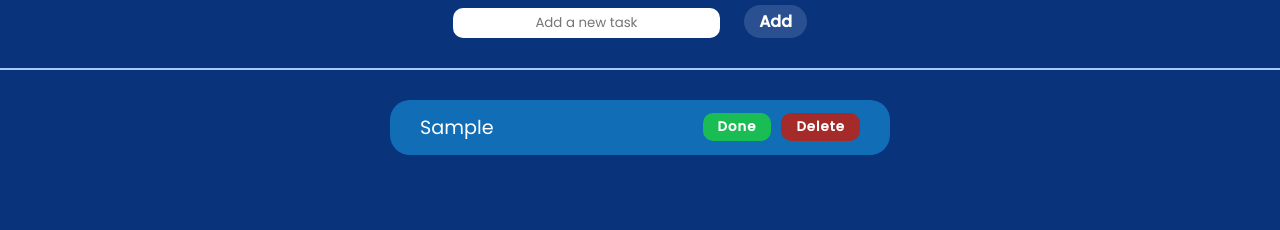
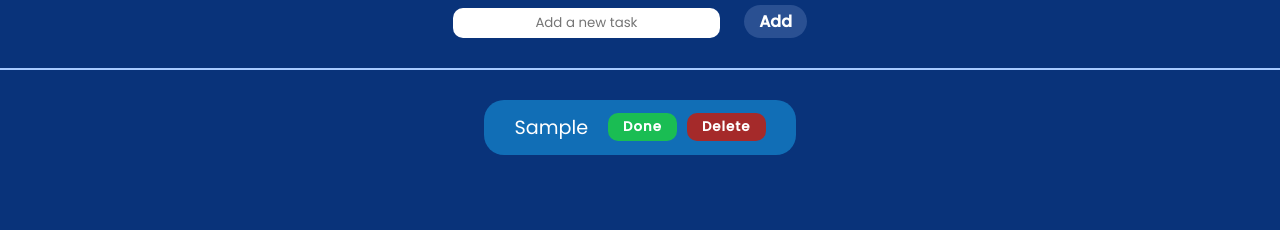
Before and after one commit to Alilool/To-do-list, a plain HTML site: page index.html in a window 1280 px wide. Both pictures are taken after typing "Sample" into the empty fields and a click on the button "Add". Shown: the part 105-335 px from the top of the page. Drawn offline with Linux system fonts and the light colour scheme.

Commit message:
Add files via upload

```diff
--- a/style.css
+++ b/style.css
@@ -1,5 +1,4 @@
 @import url('https://fonts.googleapis.com/css2?family=Poppins:wght@400;500&display=swap');
-
 
 * {
     margin: 0;
@@ -54,27 +53,34 @@ h1 {
 
 ul {
     list-style-type: none;
+    overflow-x: auto;
 }
 
 li {
+    margin: auto;
+    font-size: 1.2em;
+    margin-bottom: 20px;
     display: flex;
     justify-content: space-between;
     align-items: center;
     text-align: left;
-    margin: 20px 30px;
     padding: 10px 30px;
     color: white;
     border-radius: 20px;
     background-color: rgb(17, 110, 182);
-    overflow-x: auto;
+    min-width: 0;
+    width: fit-content;
+
+    /* Minimum width */
 }
-
 
 .li-content {
     background-color: rgb(17, 110, 182);
     display: flex;
     align-items: center;
 }
+
+/* ... (rest of the CSS code) */
 
 #delete {
     background-color: brown;
@@ -120,6 +126,7 @@ li {
 .buttons {
     background-color: rgb(17, 110, 182);
     margin-bottom: 4px;
+    margin-left: 20px;
 }
 
 #done {
@@ -142,9 +149,4 @@ hr {
     margin-top: 40px;
 }
 
-li {
-    max-width: 500px;
-    margin: auto;
-    font-size: 1.2em;
-    margin-bottom: 20px;
-}
+@media (max-width: 500px) {}
```
